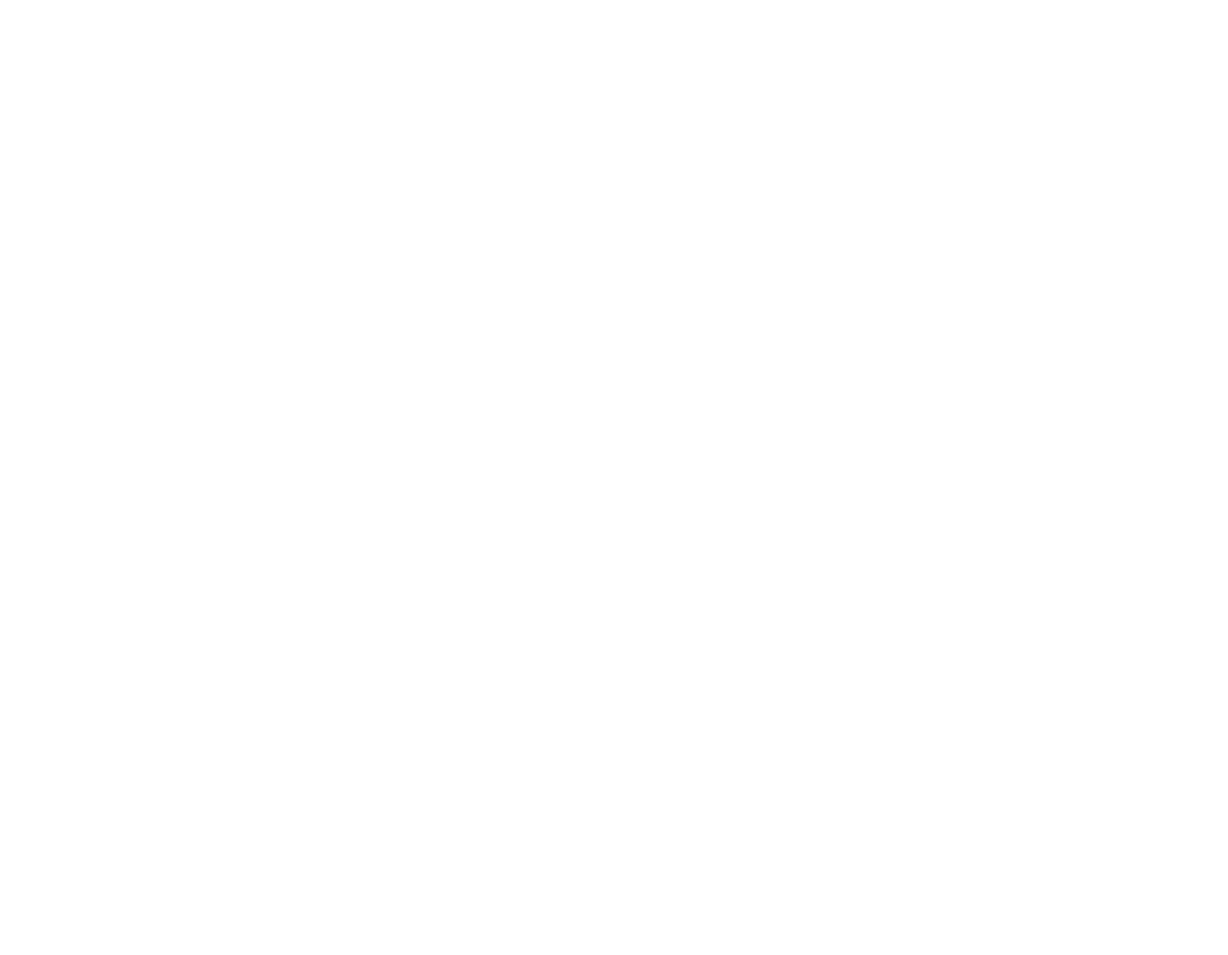
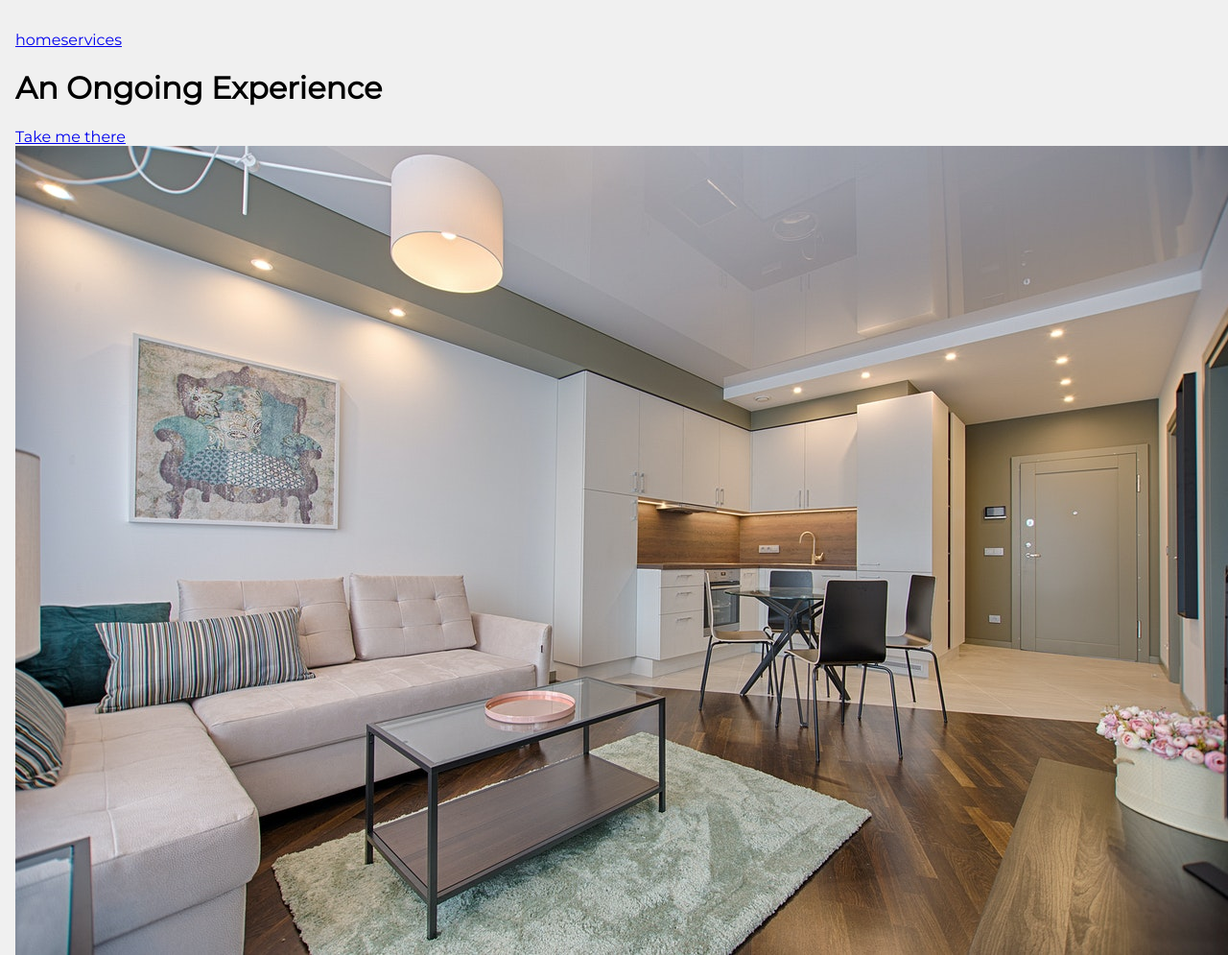
Before and after one commit to ahmedebid/barba-js-demo, a plain HTML site: page index.html in a window 1280 px wide. Shown: the whole page at 96% size. Before the commit the page ends 800 px from the top, so only its background shows below. Drawn offline with nearby package versions, Linux system fonts and the light colour scheme.

Commit message:
Add the initial structure for the website
This update adds the initial layout for the website in HTML and a part
of the CSS styles.

```diff
--- a/css/main.css
+++ b/css/main.css
@@ -0,0 +1,21 @@
+html, body {
+    margin: 0;
+    padding: 0;
+}
+
+body {
+    font-family: 'Montserrat', sans-serif;
+    height: 100vh;
+    background: rgb(240, 240, 240);
+}
+
+.wrapper {
+    padding: 1em;
+}
+
+ul {
+    list-style: none;
+    display: flex;
+    padding: 0;
+    margin-right: auto;
+}
--- a/index.html
+++ b/index.html
@@ -5,9 +5,39 @@
     <meta http-equiv="X-UA-Compatible" content="IE=edge">
     <meta name="viewport" content="width=device-width, initial-scale=1.0">
     <title>Document</title>
+    <link rel="preconnect" href="https://fonts.googleapis.com">
+    <link rel="preconnect" href="https://fonts.gstatic.com" crossorigin>
+    <link href="https://fonts.googleapis.com/css2?family=Montserrat&display=swap" rel="stylesheet">
     <link rel="stylesheet" href="css/main.css">
 </head>
-<body>
+<body data-barba="wrapper">
 
+    <div class="wrapper">
+        <header>
+            <nav>
+                <ul>
+                    <li><a href="index.html">home</a></li>
+                    <li><a href="services.html">services</a></li>
+                </ul>
+            </nav>
+        </header>
+
+        <main data-barba="container" data-barba-namespace="home">
+            <div class="left">
+                <h1>An Ongoing Experience</h1>
+                <a href="services.html" class="cta">Take me there</a>
+            </div>
+            <img src="img/photo.jpg" alt="interior">
+        </main>
+
+    </div>
+
+    <!-- Loading Barba.js -->
+    <script src="https://unpkg.com/@barba/core"></script>
+
+    <!-- Loading GSAP -->
+    <script src="https://cdnjs.cloudflare.com/ajax/libs/gsap/3.10.4/gsap.min.js"></script>
+
+    <script src="js/index.js"></script>
 </body>
 </html>
```
Also changed, not shown: img/photo.jpg (added), img/photo2.jpg (added), js/index.js (added), 1 other file.
